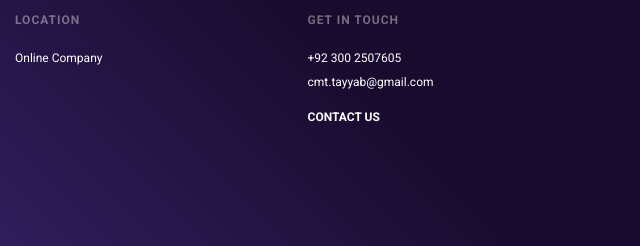
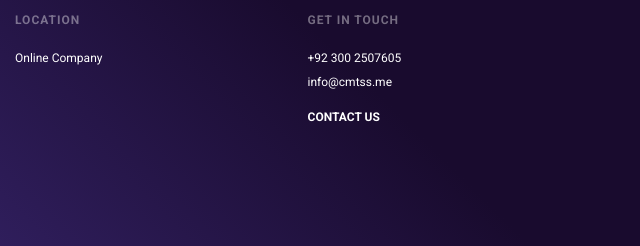
Before and after one commit to MuhammadTayyab1/MuhammadTayyab1.github.io, a plain HTML site: page index.html in a window 1280 px wide. Shown: the part 6034-6280 px from the top of the page, 640-1280 px from the left. Drawn offline with Linux system fonts and the light colour scheme; some packages are replaced by stand-ins of ours; a script that the page names is missing.

Commit message:
Update index.html

```diff
--- a/index.html
+++ b/index.html
@@ -622,7 +622,7 @@
 								<div class="footer-widget">
 									<h3>Get in Touch</h3>
 									<a href="#">+92 300 2507605</a>
-									<a href="mailto:#">cmt.tayyab@gmail.com</a>
+									<a href="mailto:#">info@cmtss.me</a>
 
 
      <script src ="https://form.jotform.com/static/feedback2.js" type="text/javascript"></script><script type="text/javascript">
```
